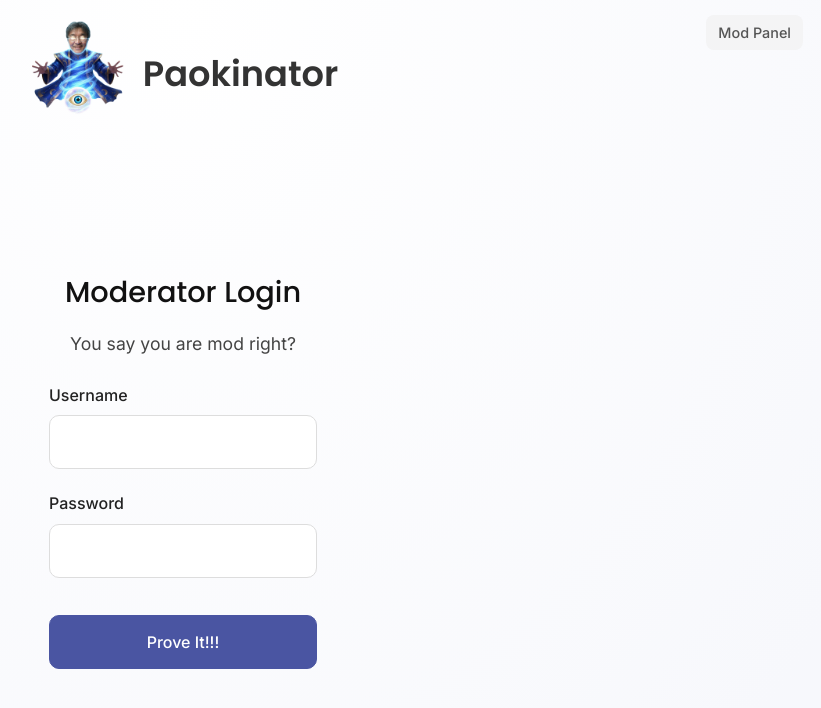
After one commit to OliseNS/PaokinatorWeb, a Flask app: page /login in a window 1280 px wide. The commit adds this page. Shown: the top 708 px of the page, without its empty margins (457-1278 px from the left). Run offline with Flask 3, Linux system fonts and the light colour scheme.

Commit message:
Moderation dashboard is complete but it is not secure. Will use password hashes later in Supabase to make it more secure

```diff
--- a/app.py
+++ b/app.py
@@ -3,6 +3,10 @@ import requests
 import json
 from dotenv import load_dotenv
 from flask import Flask, render_template, request, redirect, url_for, session, jsonify, flash
+# Supabase imports are removed, as they are now in mod_routes.py
+
+# NEW: Import the Blueprint from our new file
+from mod_routes import mod_bp
 
 load_dotenv()
 
@@ -16,6 +20,10 @@ GAME_SERVER_URL = os.getenv('GAME_SERVER_URL')
 
 if not GAME_SERVER_URL:
     app.logger.critical("GAME_SERVER_URL environment variable is not set. The application will not be able to contact the game server.")
+
+# --- Supabase Client Setup has been REMOVED from this file ---
+# --- It now lives in mod_routes.py ---
+
 
 # NEW: Fuzzy map to convert user answers to numbers for feature suggestions
 FUZZY_MAP = {
@@ -471,6 +479,10 @@ def submit_teaching():
         app.logger.exception("Failed to submit teaching data")
         return render_template('error.html', message=f"An internal error occurred: {e}")
 
+
+app.register_blueprint(mod_bp)
+
+
 @app.route('/error')
 def error():
     """A generic error page."""
--- /dev/null
+++ b/mod_routes.py
@@ -0,0 +1,218 @@
+import os
+import logging
+from dotenv import load_dotenv
+from flask import Blueprint, render_template, request, redirect, url_for, session, flash
+from supabase import create_client, Client
+# TODO: (Security) Import hashing functions when ready to secure passwords
+# from werkzeug.security import check_password_hash
+
+# Load environment variables from .env
+load_dotenv()
+
+# --- NEW: Supabase Client Setup ---
+# This is specific to the moderator panel
+SUPABASE_URL = os.getenv("SUPABASE_URL")
+SUPABASE_KEY = os.getenv("SUPABASE_KEY") # This should be your 'anon' key
+
+# Initialize the Supabase client
+supabase: Client = None
+if SUPABASE_URL and SUPABASE_KEY:
+    supabase = create_client(SUPABASE_URL, SUPABASE_KEY)
+else:
+    logging.critical("MOD_ROUTES: SUPABASE_URL and SUPABASE_KEY environment variables are not set. Moderator panel will not work.")
+# --- End Supabase Setup ---
+
+mod_bp = Blueprint('moderator', __name__, template_folder='templates')
+
+
+
+@mod_bp.route('/login', methods=['GET', 'POST'])
+def login():
+    """
+    Renders the login page and handles login logic.
+    """
+    if request.method == 'POST':
+        if not supabase:
+            flash("Database client is not configured. Cannot log in.", "error")
+            return render_template('login.html')
+
+        username = request.form.get('username')
+        password = request.form.get('password')
+
+        if not username or not password:
+            flash("Username and password are required.", "error")
+            return render_template('login.html')
+
+        try:
+            response = supabase.table('moderators').select('*').eq('username', username).single().execute()
+
+            if response.data:
+                mod = response.data
+
+                # --- SECURITY WARNING ---
+                # This is a plain-text password check and is NOT SECURE.
+                # You should store hashed passwords and use check_password_hash()
+                # e.g., if check_password_hash(mod['password_hash'], password):
+                # ------------------------
+                if mod["password_hash"] == password:
+                    session['is_mod'] = True
+                    session['mod_username'] = mod['username']
+                    flash('Login successful!', 'success')
+                    return redirect(url_for('moderator.mod_panel'))
+                else:
+                    flash('Invalid username or password.', 'error')
+
+            else:
+                flash('Invalid username or password.', 'error')
+
+        except Exception as e:
+            logging.exception("Login error")
+            flash(f"An error occurred during login. Check logs.", "error")
+        return render_template('login.html')
+
+    # For GET request
+    return render_template('login.html')
+
+@mod_bp.route('/logout')
+def logout():
+    """Logs the moderator out by clearing the session."""
+    session.pop('is_mod', None)
+    session.pop('mod_username', None)
+    flash('You have been logged out.', 'success')
+    return redirect(url_for('moderator.login'))
+
+
+@mod_bp.route('/mod')
+def mod_panel():
+    """
+    Main moderator panel. Shows suggested features and items.
+    """
+
+    # --- SECURITY CHECK ---
+    if not session.get('is_mod'):
+        flash("You must be logged in to access the mod panel.", "error")
+        return redirect(url_for('moderator.login'))
+
+
+    if not supabase:
+        flash("Supabase client is not configured. Mod panel is unavailable.", "error")
+        return render_template('mod.html', features=[], items=[])
+
+    features = []
+    suggested_items = []
+
+    try:
+        response_features = supabase.table('features').select('*').eq('status', 'suggested').execute()
+
+        if response_features.data:
+            features = response_features.data
+
+    except Exception as e:
+        logging.exception("Failed to fetch features from Supabase")
+        flash(f"Error fetching features from Supabase: {e}", "error")
+
+    try:
+        response_items = supabase.table('items').select('*, domains(domain_name)').eq('status', 'suggested').execute()
+
+        if response_items.data:
+            suggested_items = response_items.data
+
+    except Exception as e:
+        logging.exception("Failed to fetch suggested items from Supabase")
+        flash(f"Error fetching suggested items from Supabase: {e}", "error")
+
+    return render_template('mod.html', features=features, items=suggested_items)
+
+
+@mod_bp.route('/mod/approve/<feature_id>')
+def mod_approve_feature(feature_id):
+    """
+    Approves a feature by updating its status to 'active'.
+    """
+    # --- SECURITY CHECK ---
+    if not session.get('is_mod'):
+        flash("You must be logged in to perform this action.", "error")
+        return redirect(url_for('moderator.login'))
+
+    if not supabase:
+        flash("Supabase client is not configured.", "error")
+        return redirect(url_for('moderator.mod_panel'))
+
+    try:
+        supabase.table('features').update({'status': 'active'}).eq('id', feature_id).execute()
+        flash(f"Feature approved successfully.", "success")
+    except Exception as e:
+        logging.exception(f"Error approving feature {feature_id}")
+        flash(f"Error approving feature: {e}", "error")
+
+    return redirect(url_for('moderator.mod_panel'))
+
+@mod_bp.route('/mod/reject/<feature_id>')
+def mod_reject_feature(feature_id):
+    """
+    Rejects (deletes) a suggested feature from the database.
+    """
+    if not session.get('is_mod'):
+        flash("You must be logged in to perform this action.", "error")
+        return redirect(url_for('moderator.login'))
+
+    if not supabase:
+        flash("Supabase client is not configured.", "error")
+        return redirect(url_for('moderator.mod_panel'))
+
+    try:
+        supabase.table('features').delete().eq('id', feature_id).execute()
+        flash(f"Feature rejected and deleted.", "success")
+    except Exception as e:
+        logging.exception(f"Error rejecting feature {feature_id}")
+        flash(f"Error rejecting feature: {e}", "error")
+
+    return redirect(url_for('moderator.mod_panel'))
+
+@mod_bp.route('/mod/approve/item/<item_id>')
+def mod_approve_item(item_id):
+    """
+    Approves a suggested item by updating its status to 'active'.
+    """
+    if not session.get('is_mod'):
+        flash("You must be logged in to perform this action.", "error")
+        return redirect(url_for('moderator.login'))
+
+    if not supabase:
+        flash("Supabase client is not configured.", "error")
+        return redirect(url_for('moderator.mod_panel'))
+
+    try:
+        supabase.table('items').update({'status': 'active'}).eq('id', item_id).execute()
+        flash(f"Item approved successfully.", "success")
+    except Exception as e:
+        logging.exception(f"Error approving item {item_id}")
+        flash(f"Error approving item: {e}", "error")
+
+    return redirect(url_for('moderator.mod_panel'))
+
+@mod_bp.route('/mod/reject/item/<item_id>')
+def mod_reject_item(item_id):
+    """
+    Rejects (deletes) a suggested item.
+    This also deletes related entries in 'item_features'.
+    """
+    if not session.get('is_mod'):
+        flash("You must be logged in to perform this action.", "error")
+        return redirect(url_for('moderator.login'))
+
+    if not supabase:
+        flash("Supabase client is not configured.", "error")
+        return redirect(url_for('moderator.mod_panel'))
+
+    try:
+        supabase.table('item_features').delete().eq('item_id', item_id).execute()
+
+        supabase.table('items').delete().eq('id', item_id).execute()
+
+        flash(f"Item rejected and deleted (along with its feature links).", "success")
+    except Exception as e:
+        logging.exception(f"Error rejecting item {item_id}")
+        flash(f"Error rejecting item: {e}", "error")
+
+    return redirect(url_for('moderator.mod_panel'))
--- a/templates/layout.html
+++ b/templates/layout.html
@@ -53,6 +53,8 @@
             justify-content: center;
             /* 2. Add a gap between the logo and title */
             gap: 15px;
+            /* NEW: Add relative positioning for mod link */
+            position: relative;
         }
 
         header img.logo {
@@ -69,6 +71,26 @@
             color: #333;
             /* 4. Remove default margin to align with logo */
             margin: 0;
+        }
+
+        /* NEW: Style for Mod Panel link */
+        .mod-link {
+            position: absolute;
+            top: 15px;
+            right: 20px;
+            font-family: 'Inter', sans-serif;
+            font-size: 0.9rem;
+            font-weight: 500;
+            color: #555;
+            text-decoration: none;
+            background: #f4f4f5;
+            padding: 6px 12px;
+            border-radius: 8px;
+            transition: all 0.2s ease;
+        }
+        .mod-link:hover {
+            background: #e4e4e7;
+            color: #111;
         }
         /* --- END HEADER UPDATES --- */
 
@@ -335,6 +357,9 @@
             <img src="{{ url_for('static', filename='logo.png') }}" alt="Paokinator Logo" class="logo">
         </a>
         <h1><a href="{{ url_for('index') }}" style="text-decoration: none; color: inherit;">Paokinator</a></h1>
+
+        <!-- NEW: Link to Mod Panel -->
+        <a href="{{ url_for('moderator.mod_panel') }}" class="mod-link">Mod Panel</a>
     </header>
 
     <main class="container">
--- /dev/null
+++ b/templates/login.html
@@ -0,0 +1,17 @@
+{% extends "layout.html" %}
+
+{% block content %}
+    <h2>Moderator Login</h2>
+    <p>You say you are mod right?</p>
+
+    <form action="{{ url_for('moderator.login') }}" method="POST" class="learn-form" style="max-width: 400px; margin: 0 auto;">
+
+        <label for="username" style="text-align: left; width: 100%; font-weight: 500; margin-bottom: -5px;">Username</label>
+        <input type="text" id="username" name="username" required class="input-field">
+
+        <label for="password" style="text-align: left; width: 100%; font-weight: 500; margin-bottom: -5px; margin-top: 10px;">Password</label>
+        <input type="password" id="password" name="password" required class="input-field">
+
+        <button type="submit" class="btn btn-primary" style="margin-top: 25px;">Prove It!!!</button>
+    </form>
+{% endblock %}
```
Also changed, not shown: templates/mod.html (added, +103 -0 lines).
